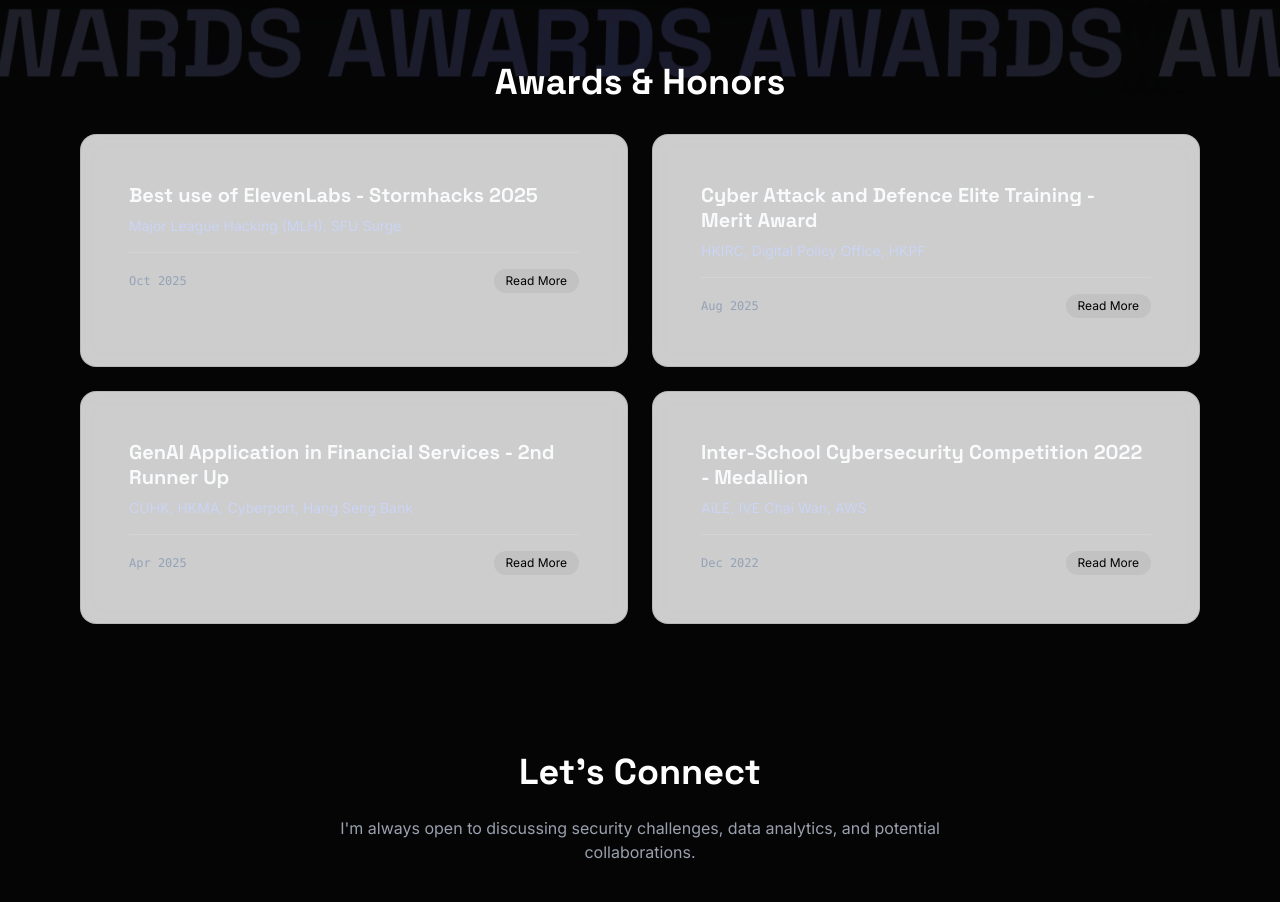
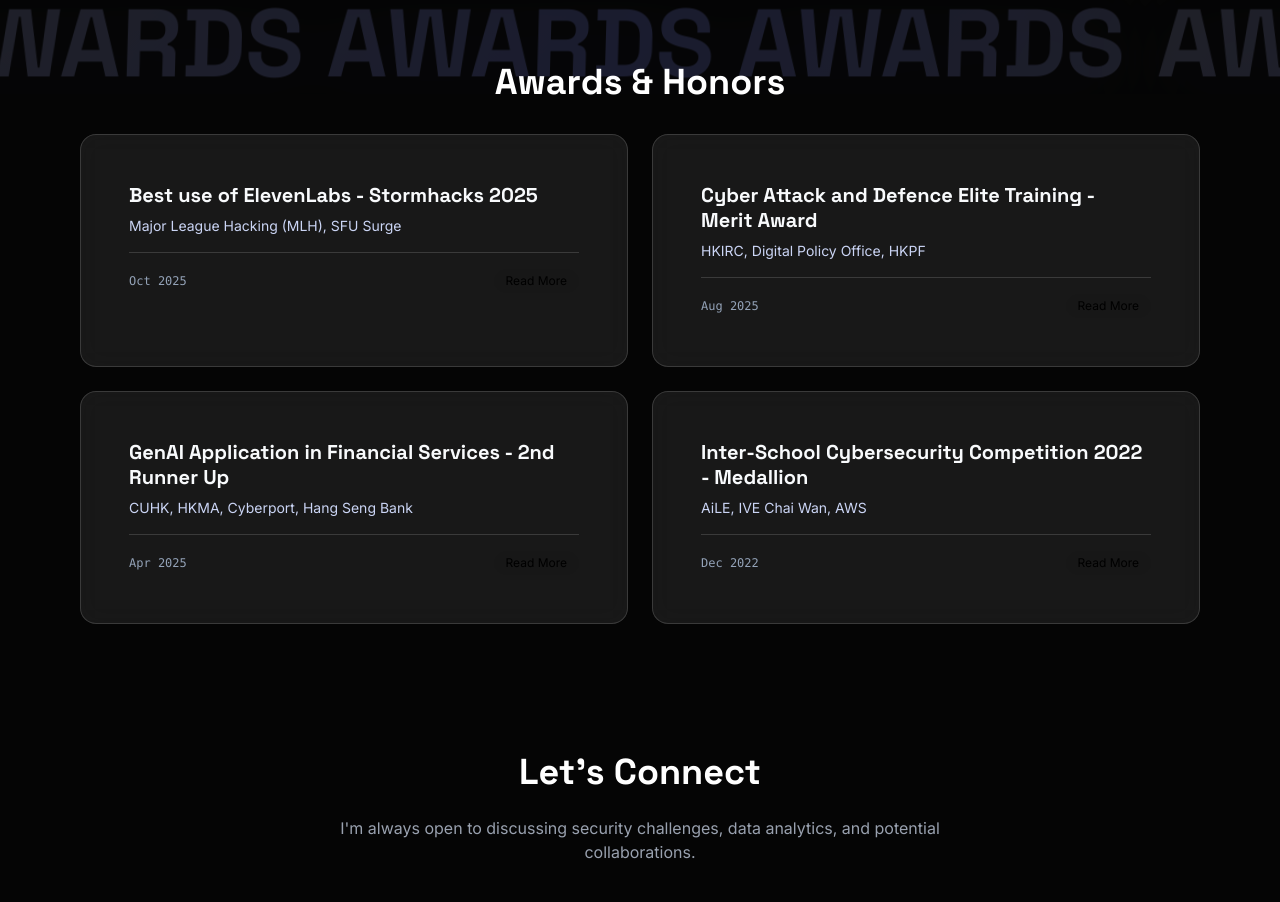
Before and after one commit to Aplkalex/aplkalex.com, a Next.js app: page / in a window 1280 px wide. Shown: the part 2280-3182 px from the top of the page. Built offline with nearby package versions, Linux system fonts and the light colour scheme.

Commit message:
Enhance styling of ZoomableCard in AwardsGrid for improved visual consistency

```diff
--- a/src/components/awards/AwardsGrid.tsx
+++ b/src/components/awards/AwardsGrid.tsx
@@ -33,7 +33,7 @@
                         transition={{ delay: index * 0.1 }}
                     >
                         <ZoomableCard
-                            className="h-full flex flex-col transition-colors hover:border-[var(--hover-border)]"
+                            className="h-full flex flex-col glass-card transition-colors hover:border-[var(--hover-border)]"
                             expandedContent={
                                 <div className="p-8 max-w-3xl mx-auto text-[var(--foreground-strong)]">
                                     <div className={`inline-block px-3 py-1 rounded-full text-xs font-bold bg-gradient-to-r ${award.color} mb-4`}>
```
